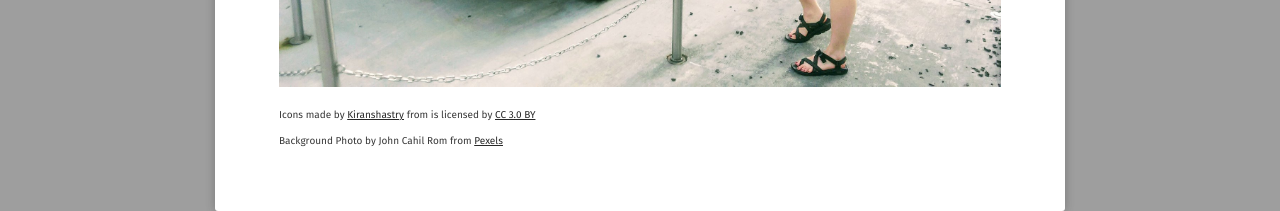
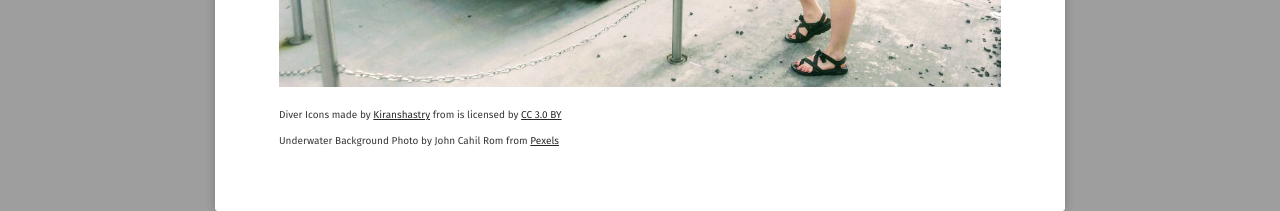
Before and after one commit to sarahschirduan/sarahschirduan.github.io, a Jekyll site: the page built from about/index.md, in a window 1280 px wide. Shown: the part 1057-1268 px from the top of the page. Built offline with Jekyll 4.4.1, drawn with Linux system fonts in a browser that asks for light colours; some web fonts are replaced.

Commit message:
Update index.md

```diff
--- a/about/index.md
+++ b/about/index.md
@@ -25,6 +25,6 @@
 
 <a href="/assets/img/DeLorean.jpg"><img src="/assets/img/DeLorean.jpg">
 
-<div><font size="-2">Icons made by <a href="https://www.flaticon.com/authors/kiranshastry" title="Kiranshastry">Kiranshastry</a> from <a href="https://www.flaticon.com/" title="Flaticon"></a> is licensed by <a href="http://creativecommons.org/licenses/by/3.0/" 			   title="Creative Commons BY 3.0" target="blank">CC 3.0 BY</a></font></div>
+<div><font size="-2">Diver Icons made by <a href="https://www.flaticon.com/authors/kiranshastry" title="Kiranshastry">Kiranshastry</a> from <a href="https://www.flaticon.com/" title="Flaticon"></a> is licensed by <a href="http://creativecommons.org/licenses/by/3.0/" 			   title="Creative Commons BY 3.0" target="blank">CC 3.0 BY</a></font></div>
 
-<div><font size="-2">Background Photo by John Cahil Rom from <a href= "https://www.pexels.com/photo/underwater-2170473/" title="Pexels">Pexels</a></font></div>
+<div><font size="-2">Underwater Background Photo by John Cahil Rom from <a href= "https://www.pexels.com/photo/underwater-2170473/" title="Pexels">Pexels</a></font></div>
```
